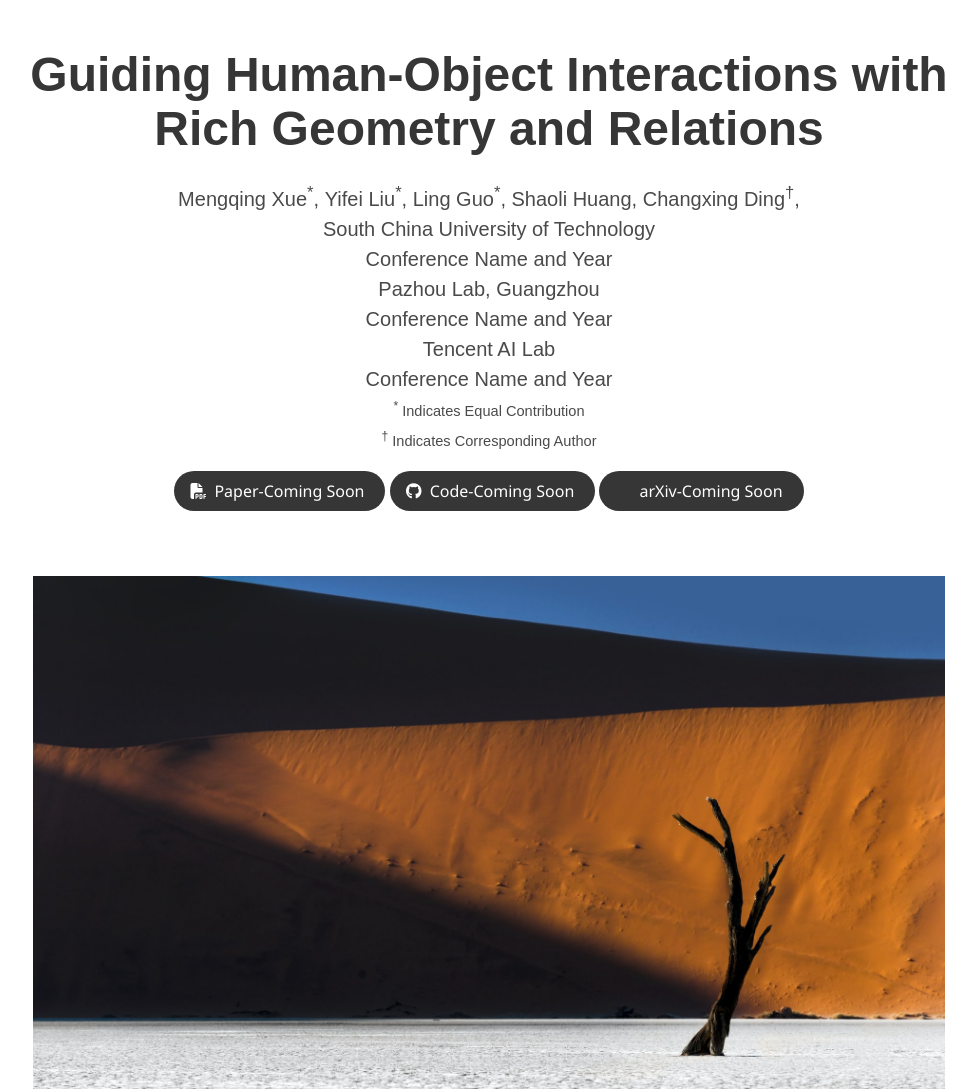
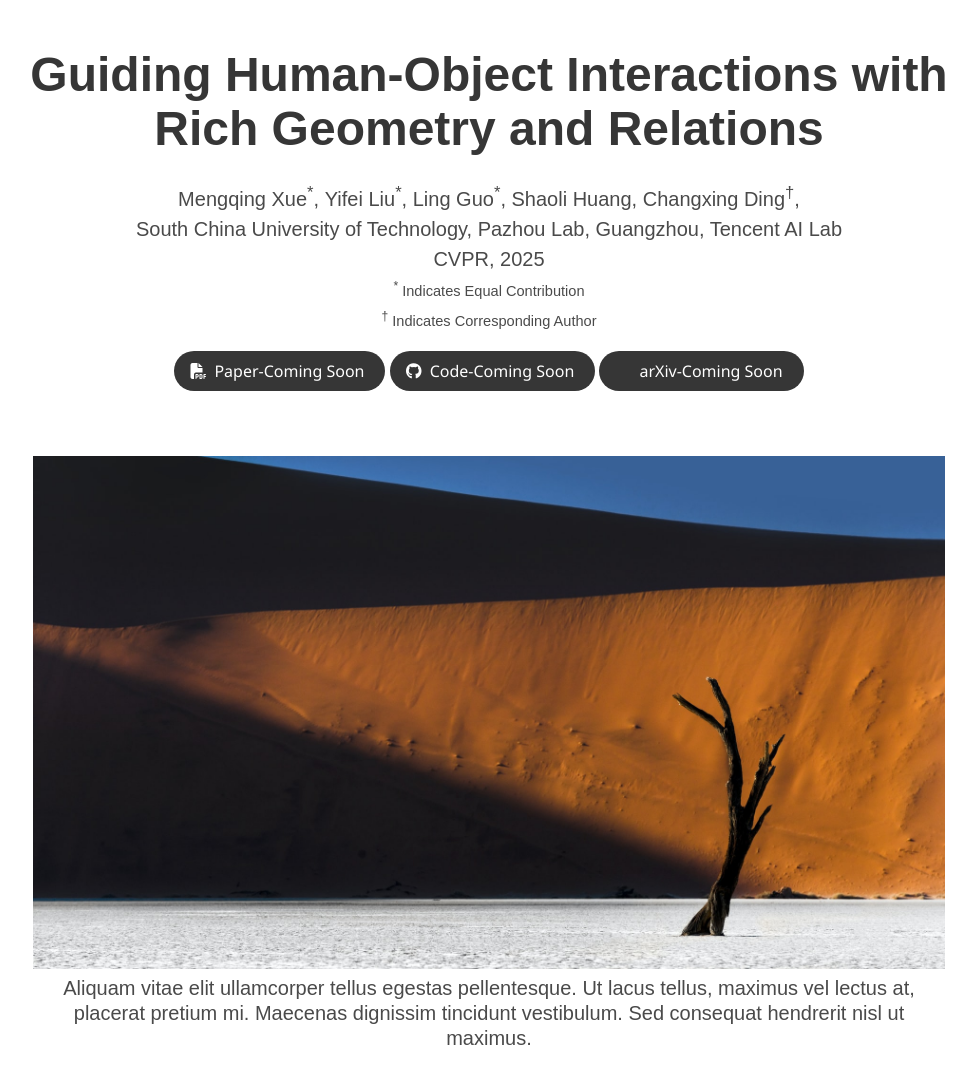
Before and after one commit to lalalfhdh/rog_page, a plain HTML site: page index.html in a window 1280 px wide. Shown: the top 1089 px of the page, without its empty margins (151-1127 px from the left). Drawn offline with nearby package versions, Linux system fonts and the light colour scheme; some icons are missing; a web font is replaced by a local one.

Commit message:
Update index.html

```diff
--- a/index.html
+++ b/index.html
@@ -85,9 +85,8 @@
                     <span class="eql-cntrb"><small><br><sup>*</sup>Indicates Equal Contribution</small></span>
                   </div> -->
                 <div class="is-size-5 publication-authors">
-                  <span class="author-block">South China University of Technology<br>Conference Name and Year</span><br>
-                  <span class="author-block">Pazhou Lab, Guangzhou<br>Conference Name and Year</span><br>
-                  <span class="author-block">Tencent AI Lab<br>Conference Name and Year</span>
+                  <span class="author-block">South China University of Technology, Pazhou Lab, Guangzhou, Tencent AI Lab</span><br>
+                  <span class="author-block">CVPR, 2025</span>
                   <span class="eql-cntrb">
                     <small><br><sup>*</sup> Indicates Equal Contribution</small>
                     <small><br><sup>†</sup> Indicates Corresponding Author</small>
```
